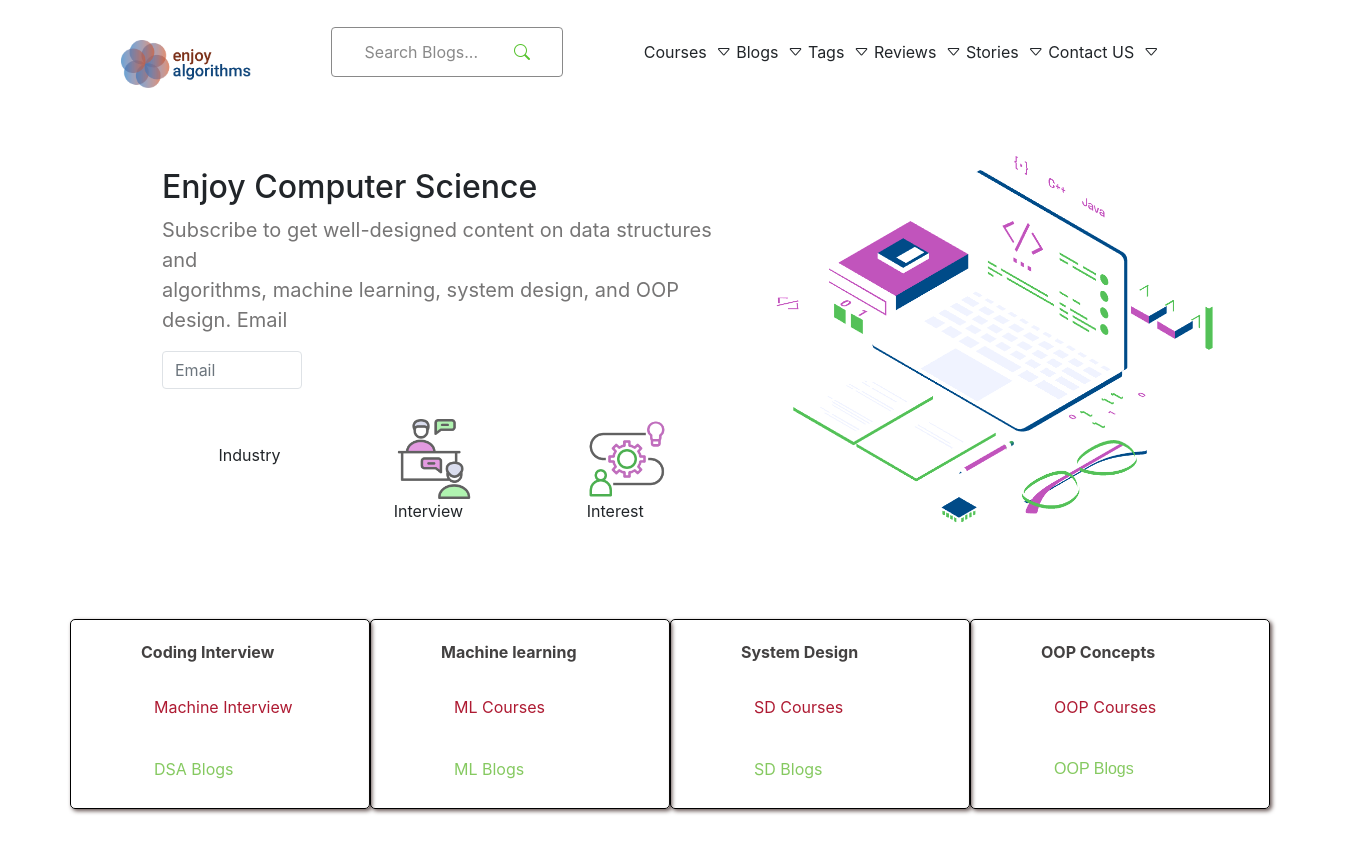
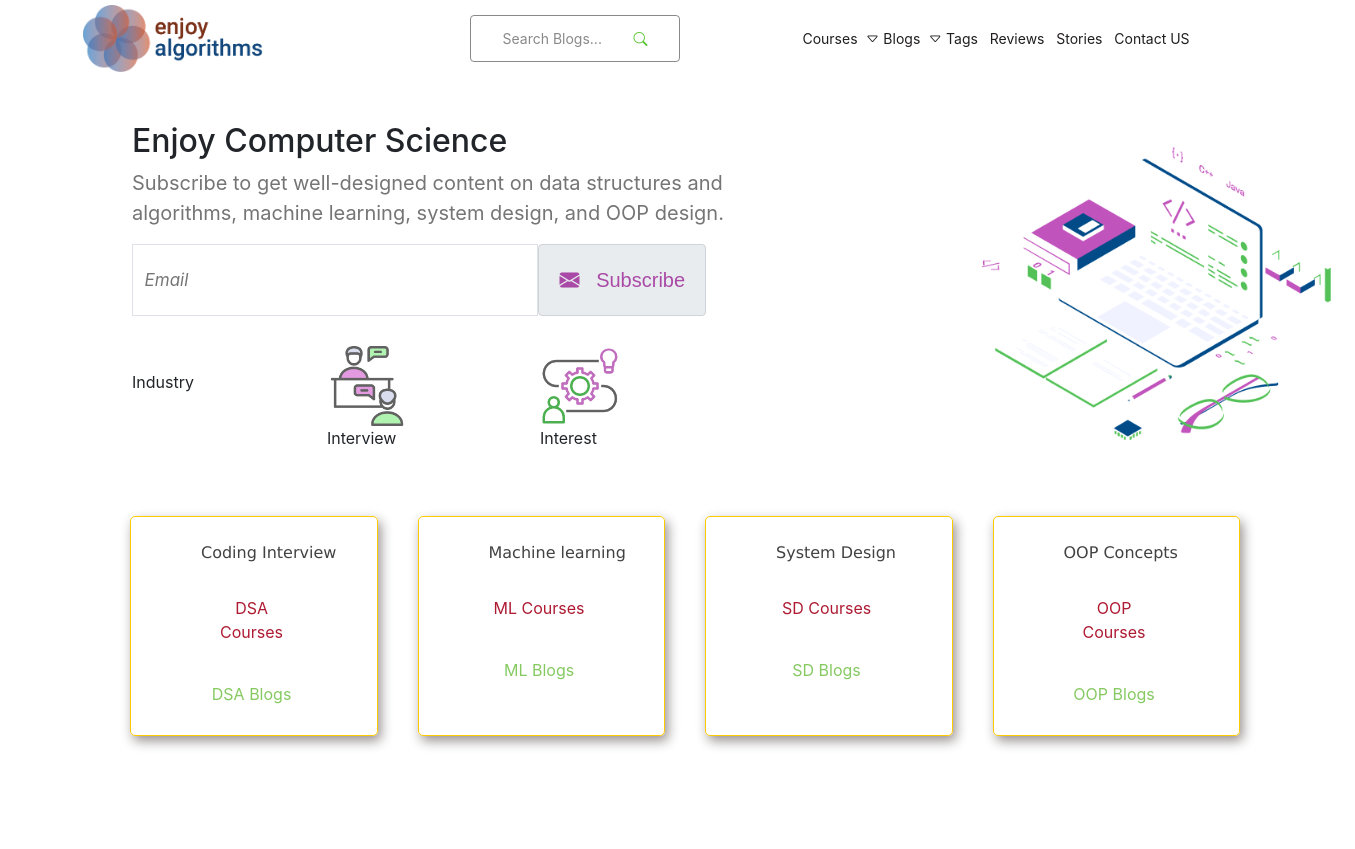
Before and after one commit to vaibhav-z-coder/OSW_O1, a plain HTML site: page index.html in a window 1280 px wide. Shown: the whole page, 1355 px wide, since content can reach past the window. After the commit the page ends 800 px from the top, so only its background shows below. Drawn offline with nearby package versions, Linux system fonts and the light colour scheme.

Commit message:
New changes

```diff
--- a/index.html
+++ b/index.html
@@ -14,21 +14,22 @@
 <body>
     <header>
         <div>
-            <img src="../images/enjoy.png" alt="" width="130">
+            <img src="../images/enjoy.png" alt="" width="180">
         </div>
-        <div >
-            <span class="boxx">Search Blogs... &nbsp;&nbsp;&nbsp;&nbsp;&nbsp;&nbsp; <span class="bi bi-search" style="color: rgb(86, 195, 46);"></span> </span>
-
-
-        </div>
-        <div>
+        <div class="headerdiv">
+            <div>
+                 <span class="boxx">Search Blogs... &nbsp;&nbsp;&nbsp;&nbsp;&nbsp;&nbsp; <span class="bi bi-search" style="color: rgb(86, 195, 46);"></span> </span>
+            </div>
+            <div style="margin-left: 122px;">
             <span>Courses</span>&nbsp;&nbsp;<span class="bi bi-caret-down"></span>
             <span>Blogs</span>&nbsp;&nbsp;<span class="bi bi-caret-down"></span>
-            <span>Tags</span>&nbsp;&nbsp;<span class="bi bi-caret-down"></span>
-            <span>Reviews</span>&nbsp;&nbsp;<span class="bi bi-caret-down"></span>
-            <span>Stories</span>&nbsp;&nbsp;<span class="bi bi-caret-down"></span>
-            <span>Contact US</span>&nbsp;&nbsp;<span class="bi bi-caret-down"></span>
-        </div>
+            <span>Tags</span>&nbsp;&nbsp;<span></span>
+            <span>Reviews</span>&nbsp;&nbsp;<span></span>
+            <span>Stories</span>&nbsp;&nbsp;<span></span>
+            <span>Contact US</span>&nbsp;&nbsp;<span></span>
+           </div>
+      </div>
+
 
     </header>
 
@@ -36,59 +37,58 @@
 <section>
     <div class="one">
         <h2>Enjoy Computer Science</h2>
-        <p>Subscribe to get well-designed content on data structures and <br>algorithms, machine learning, system design, and OOP design.
-Email
+        <p>Subscribe to get well-designed content on data structures and <br>algorithms, machine learning, system design, and OOP design.</p>
+<div class="input-group">
+<input type="email" class=" w-50  border border-light-subtle rounded-2" placeholder="&nbsp;&nbsp;Email">
+<span class="bi bi-envelope-fill input-group-text rounded-3" style="color: rgb(169, 74, 166); padding: 20px; font-size: 20px; font-family:sans-serif;">&nbsp;&nbsp;&nbsp;Subscribe</span>
+</div>
 
-</p>
-<input type="email" class="form-control w-25 border border-black" placeholder="Email">
-
-
-        <div class="images">
+      <div class="images">
             <div class="box">
             <img src="../images/first.png" alt=""  width="80">
             <p>Industry</p>
             </div>
-            <div>
+            <div class="box">
             <img src="../images/second.png" alt="" width="80">
             <p>Interview</p>
             </div>
-            <div>
+            <div class="box">
             <img src="../images/third.png" alt="" width="80">
             <p>Interest</p>
             </div>
-        </div>
+       </div>
     </div>
-    <div>
-        <img src="../images/image.png" alt="" width="500">
+    <div class="image_section">
+        <img src="../images/image.png" alt="" width="400" >
     </div>
 </section>
 <main>
 
     <div class="mainn">
-<div style="font-weight: bolder; color: rgba(8, 5, 5, 0.762);">Coding Interview</div><br>
-<div> <button  class="btn border-danger-subtle "style="color: rgb(174, 26, 50);">Machine Interview</button></div><br>
-<div><button class="btn border-danger-subtle "style="color: rgba(107, 190, 62, 0.823);">DSA Blogs</button></div>
+<div  class="card_title">Coding Interview</div><br>
+<div class="dsa"> <button  class="btn border-danger-subtle w-75 "style="color: rgb(174, 26, 50);">DSA Courses</button></div><br>
+<div class="dsa"><button class="btn border-danger-subtle w-75"style="color: rgba(107, 190, 62, 0.823);">DSA Blogs</button></div>
     </div>
 
 
     <div class="mainn">
-<div style="font-weight: bolder;color: rgba(8, 5, 5, 0.762);">Machine learning</div><br>
-<div> <button  class="btn border-danger-subtle "style="color: rgb(174, 26, 50);">ML Courses</button></div><br>
-<div><button class="btn border-danger-subtle "style="color: rgba(107, 190, 62, 0.823);">ML Blogs</button></div>
+<div class="card_title" >Machine learning</div><br>
+<div class="dsa"> <button  class="btn border-danger-subtle w-75 "style="color: rgb(174, 26, 50);">ML Courses</button></div><br>
+<div class="dsa"><button class="btn border-danger-subtle  w-75"style="color: rgba(107, 190, 62, 0.823);">ML Blogs</button></div>
     </div>
 
 
     <div class="mainn">
-<div style="font-weight: bolder;color: rgba(8, 5, 5, 0.762);" >System Design</div><br>
-<div> <button  class="btn border-danger-subtle " style="color: rgb(174, 26, 50);">SD Courses</button></div><br>
-<div><button class="btn border-danger-subtle "style="color: rgba(107, 190, 62, 0.823); ">SD Blogs</button></div>
+<div class="card_title"  >System Design</div><br>
+<div class="dsa"> <button  class="btn border-danger-subtle  w-75" style="color: rgb(174, 26, 50); ">SD Courses</button></div><br>
+<div class="dsa"><button class="btn border-danger-subtle w-75"style="color: rgba(107, 190, 62, 0.823); ">SD Blogs</button></div>
     </div>
 
 
     <div class="mainn">
-<div style="font-weight: bolder;color: rgba(8, 5, 5, 0.762);">OOP Concepts</div><br>
-<div> <button  class="btn border-danger-subtle "style="color: rgb(174, 26, 50);">OOP Courses</button></div><br>
-<div><button class="btn border-danger-subtle " style="color: rgba(107, 190, 62, 0.823); font-family:sans-serif;">OOP Blogs</button></div>
+<div class="card_title">OOP Concepts</div><br>
+<div class="dsa"> <button  class="btn border-danger-subtle w-75"style="color: rgb(174, 26, 50);">OOP Courses</button></div><br>
+<div class="dsa"><button class="btn border-danger-subtle w-75 " style="color: rgba(107, 190, 62, 0.823); ">OOP Blogs</button></div>
 
     </div>
 </main>
--- a/styling.css
+++ b/styling.css
@@ -1,17 +1,25 @@
+body{
+font-size: 100%;
+}
 header{
     display: flex;
-    justify-content: space-evenly;
+    justify-content: space-around;
+    align-items: center;
     padding: 40px;
+    margin-top: -35px;;
 
 }
 section{
-    display: grid;
-    grid-template-columns: 7fr 5fr;
-    padding: 20px;
-    padding-right: 20px;
+display: flex;
+justify-content: space-between;
+align-items: center;
+
+}
+.image_section{
+margin-right: 200px;
 }
 .one{
-    padding: 20px;
+    padding: 10px;
     margin-left: 122px;
 }
 .images{
@@ -20,20 +28,23 @@
     justify-content: space-around;
 }
 main{
-    display: grid;
-    grid-template-columns: 3fr 3fr 3fr 3fr ;
+
+    display: flex;
+    gap: 40px;
+   align-items: center;
     padding: 40px;
-    margin-left: 30px;
+    margin-left: 90px;
 
 
 }
 .mainn{
-    border: 1px solid black;
-    width:300px;
-    padding: 20px;
-    padding-left: 70px;
+    border: 1px solid rgb(252, 202, 4);
+    width:270px;
+    height: 220px;
+    padding: 24px;
+    padding-left: 60px;
     border-radius: 5px;
-    box-shadow: 2px 2px 4px rgb(97, 80, 78);
+    box-shadow: 3px 5px 12px rgba(146, 139, 138, 0.948);
 
 }
 .boxx{
@@ -42,6 +53,7 @@
     padding-left: 32px;
     padding-right: 32px;
     border-radius: 4px;
+
     color: rgba(128, 128, 128, 0.928);
 
 }
@@ -49,3 +61,37 @@
 font-size: 20px;
 color: rgba(95, 94, 94, 0.858);
 }
+::placeholder{
+font-size: 17px;
+  font-style: oblique;
+}
+.headerdiv{
+display: flex;
+justify-content: space-between;
+padding-left: 122px;
+font-size:14px;
+color: rgb(33, 30, 30);
+}
+.images{
+padding-right: 192px;
+}
+.box{
+    margin-right: 133px;
+}
+
+.card_title{
+
+    font-family: 'Lucida Sans', 'Lucida Sans Regular', 'Lucida Grande', 'Lucida Sans Unicode', Geneva, Verdana, sans-serif;
+    color: rgba(8, 5, 5, 0.762);
+    padding-left: 10px;
+}
+.dsa{
+color: rgb(174, 26, 50);
+
+}
+.dsa:hover{
+font-weight: bolder;
+font-family:'Lucida Sans', 'Lucida Sans Regular', 'Lucida Grande', 'Lucida Sans Unicode', Geneva, Verdana, sans-serif;
+
+
+}
```
Also changed, not shown: 1 other file.
